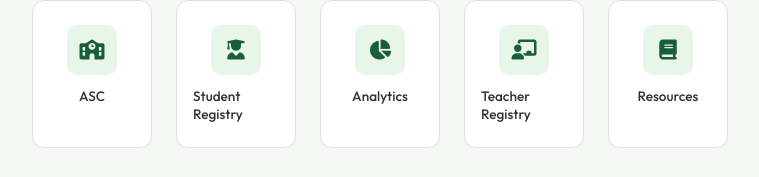
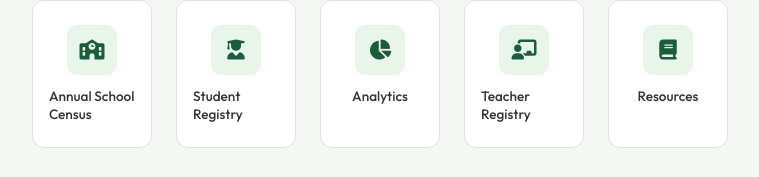
Before and after one commit to Sharon-DA/emis-portal, a React (Vite) app: page / in a window 1280 px wide. Shown: the part 387-564 px from the top of the page, without its empty margins (260-1019 px from the left). Built offline with nearby package versions, Linux system fonts and the light colour scheme.

Commit message:
Update ASC label to Annual School Census

```diff
--- a/src/App.tsx
+++ b/src/App.tsx
@@ -18,7 +18,7 @@ const IconCard = ({ href, icon, label }: IconCardProps) => {
 }
 
 const icons = [
-  { href: 'https://emis.dhis2nigeria.org.ng/dhis', icon: 'fa-school', label: 'ASC' },
+  { href: 'https://emis.dhis2nigeria.org.ng/dhis', icon: 'fa-school', label: 'Annual School Census' },
   { href: 'https://emis.dhis2nigeria.org.ng/dhis', icon: 'fa-user-graduate', label: 'Student Registry' },
   { href: '', icon: 'fa-chart-pie', label: 'Analytics' },
   { href: '', icon: 'fa-chalkboard-teacher', label: 'Teacher Registry' },
```
